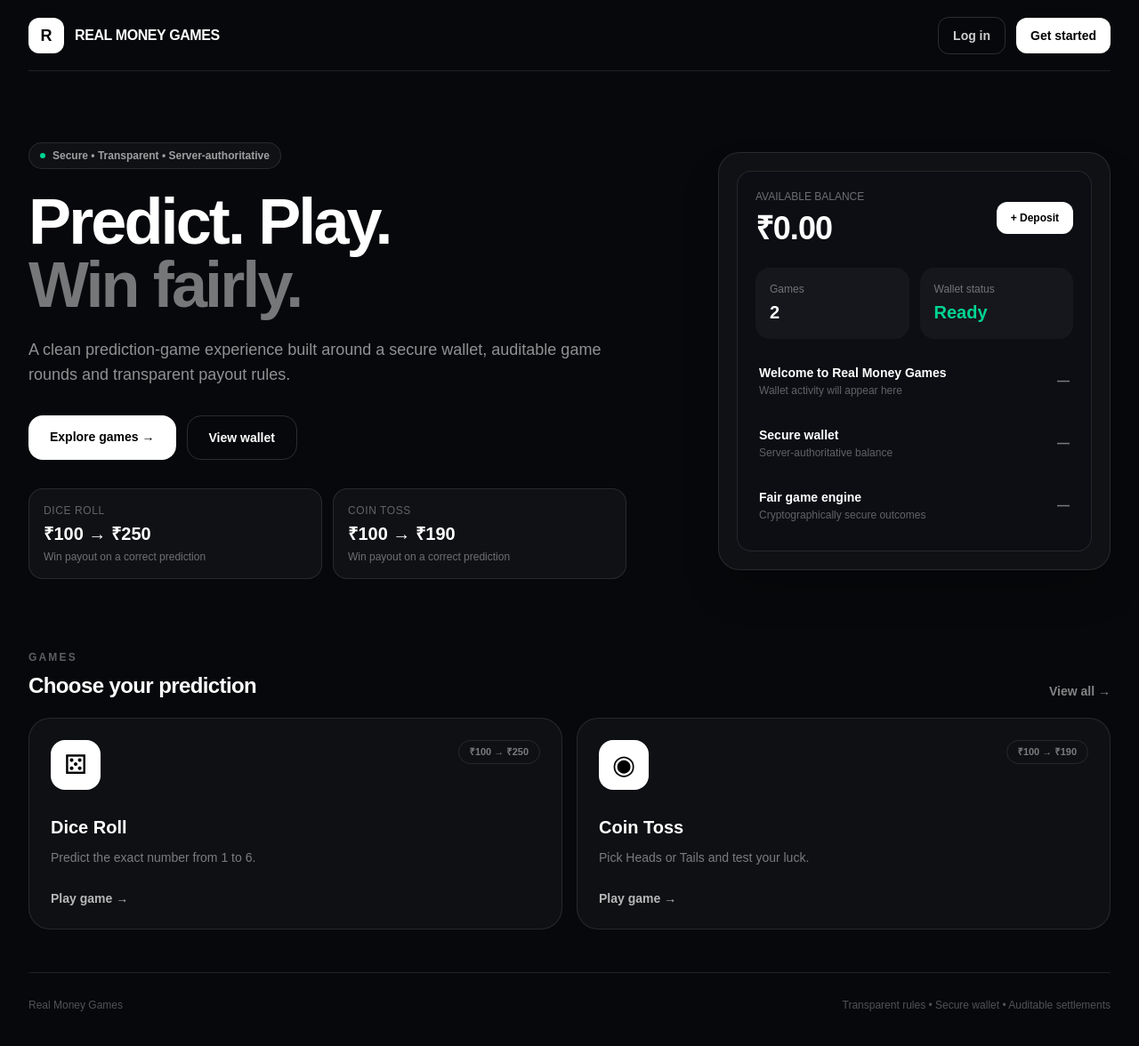
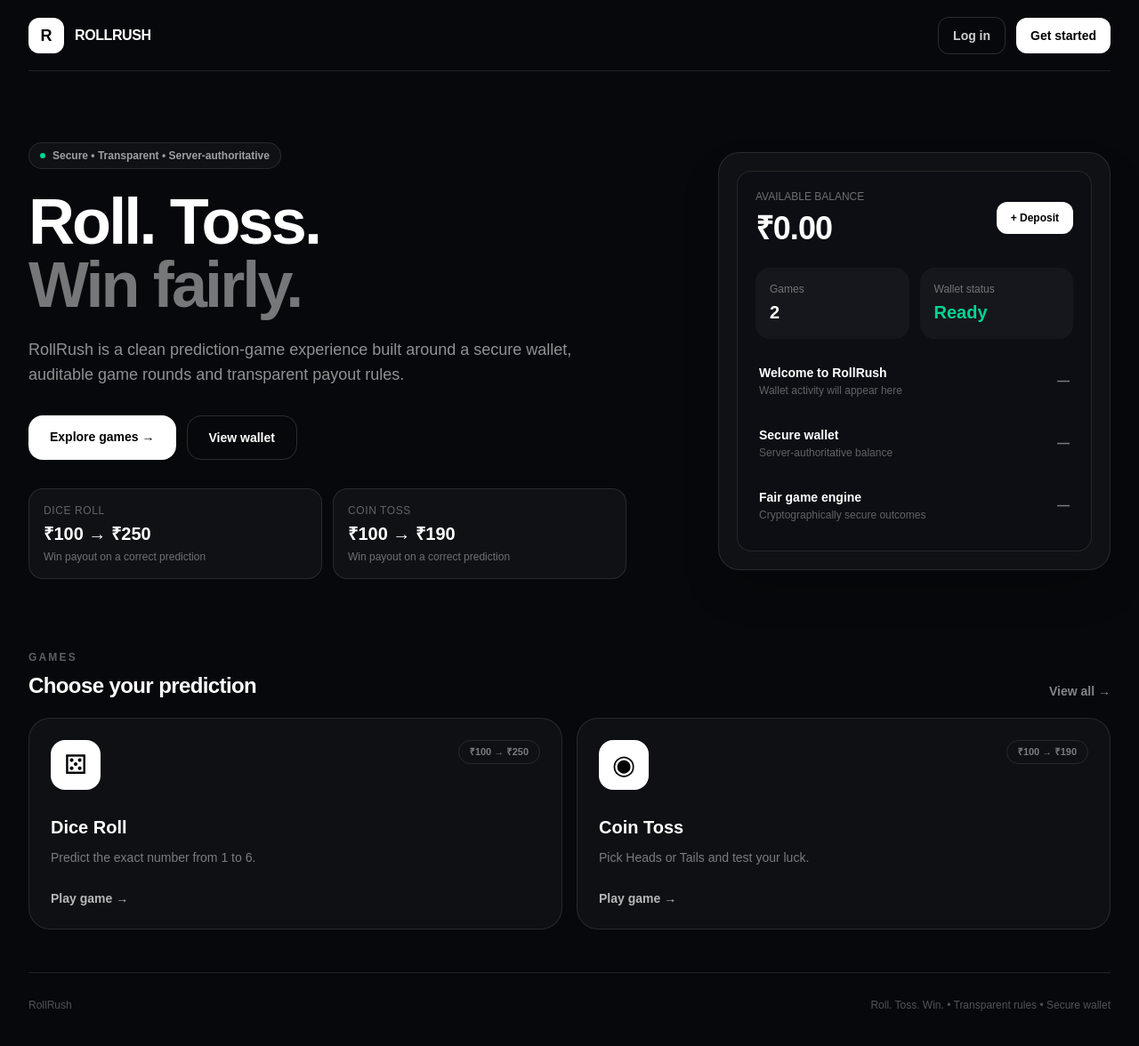
Before and after one commit to Jagdish2729/real-money-games, a Next.js app in the folder apps/web/: page / in a window 1280 px wide. Shown: the top 1176 px of the page at 89% size. Built offline with nearby package versions, Linux system fonts and the light colour scheme.

Commit message:
Apply RollRush branding to home

```diff
--- a/apps/web/app/page.tsx
+++ b/apps/web/app/page.tsx
@@ -16,7 +16,7 @@ const games = [
 ];
 
 const transactions = [
-  { label: "Welcome to Real Money Games", meta: "Wallet activity will appear here", amount: "—" },
+  { label: "Welcome to RollRush", meta: "Wallet activity will appear here", amount: "—" },
   { label: "Secure wallet", meta: "Server-authoritative balance", amount: "—" },
   { label: "Fair game engine", meta: "Cryptographically secure outcomes", amount: "—" },
 ];
@@ -26,9 +26,9 @@ export default function Home() {
     <main className="min-h-screen bg-[#07080b] text-white">
       <div className="mx-auto min-h-screen max-w-7xl px-5 pb-10 sm:px-8">
         <header className="flex h-20 items-center justify-between border-b border-white/10">
-          <a href="/" className="flex items-center gap-3" aria-label="Real Money Games home">
+          <a href="/" className="flex items-center gap-3" aria-label="RollRush home">
             <span className="flex h-10 w-10 items-center justify-center rounded-xl bg-white text-lg font-black text-black">R</span>
-            <span className="text-base font-bold tracking-tight">REAL MONEY GAMES</span>
+            <span className="text-base font-bold tracking-tight">ROLLRUSH</span>
           </a>
           <div className="flex items-center gap-3">
             <a href="/login" className="rounded-xl border border-white/15 px-4 py-2.5 text-sm font-semibold text-white/80 transition hover:border-white/30 hover:text-white">Log in</a>
@@ -43,9 +43,9 @@ export default function Home() {
               Secure • Transparent • Server-authoritative
             </div>
             <h1 className="max-w-3xl text-5xl font-black leading-[0.98] tracking-[-0.04em] sm:text-6xl lg:text-7xl">
-              Predict. Play.<br /><span className="text-white/45">Win fairly.</span>
+              Roll. Toss.<br /><span className="text-white/45">Win fairly.</span>
             </h1>
-            <p className="mt-6 max-w-2xl text-base leading-7 text-white/55 sm:text-lg">A clean prediction-game experience built around a secure wallet, auditable game rounds and transparent payout rules.</p>
+            <p className="mt-6 max-w-2xl text-base leading-7 text-white/55 sm:text-lg">RollRush is a clean prediction-game experience built around a secure wallet, auditable game rounds and transparent payout rules.</p>
             <div className="mt-8 flex flex-wrap gap-3">
               <a href="/games" className="rounded-2xl bg-white px-6 py-3.5 text-sm font-bold text-black transition hover:bg-white/90">Explore games →</a>
               <a href="/wallet" className="rounded-2xl border border-white/15 px-6 py-3.5 text-sm font-bold text-white transition hover:border-white/30 hover:bg-white/[0.04]">View wallet</a>
@@ -78,7 +78,7 @@ export default function Home() {
           </div>
         </section>
 
-        <footer className="border-t border-white/10 py-7 text-xs text-white/30"><div className="flex flex-col gap-2 sm:flex-row sm:items-center sm:justify-between"><span>Real Money Games</span><span>Transparent rules • Secure wallet • Auditable settlements</span></div></footer>
+        <footer className="border-t border-white/10 py-7 text-xs text-white/30"><div className="flex flex-col gap-2 sm:flex-row sm:items-center sm:justify-between"><span>RollRush</span><span>Roll. Toss. Win. • Transparent rules • Secure wallet</span></div></footer>
       </div>
     </main>
   );
```
